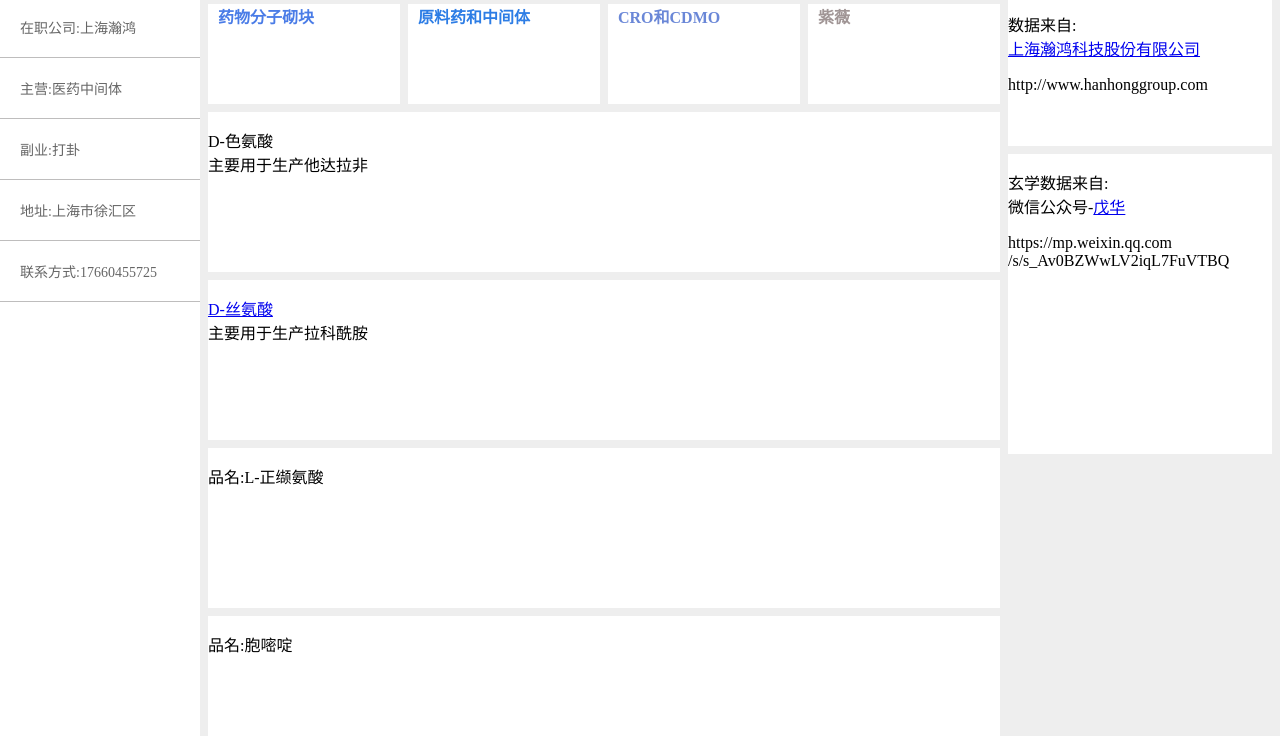
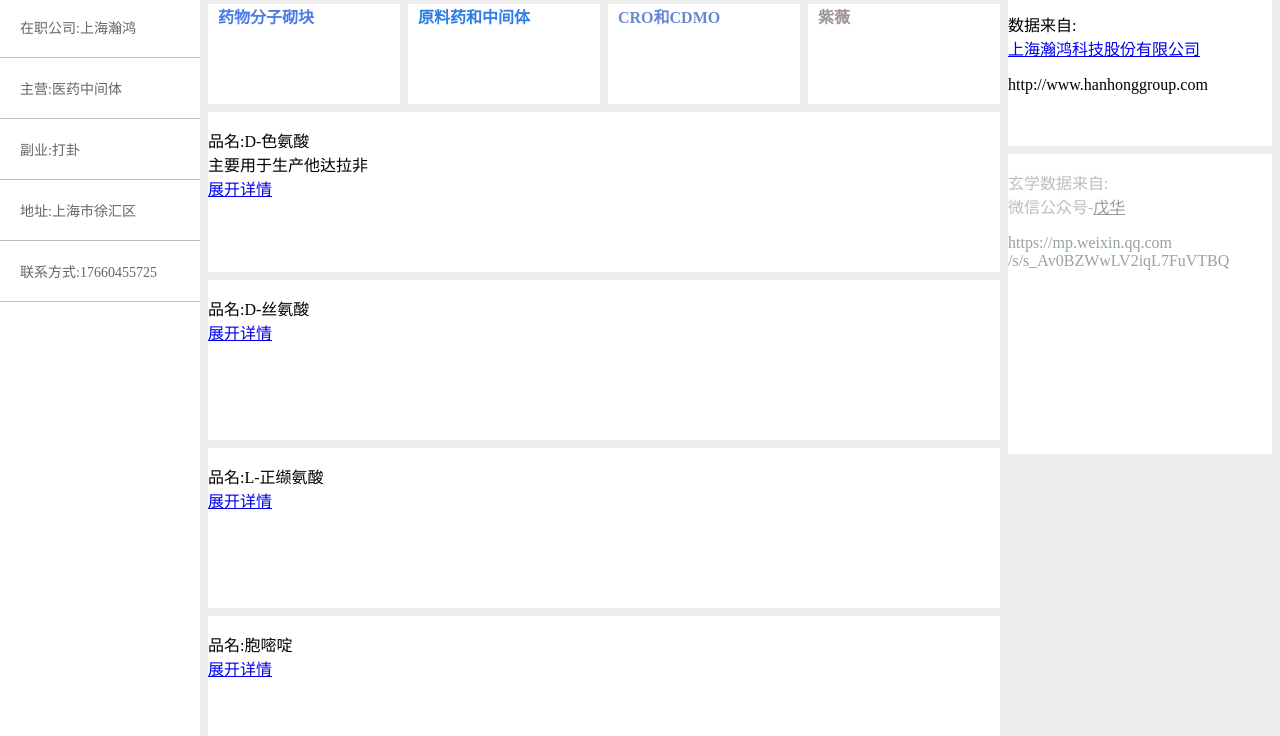
Before and after one commit to Zhongweizheng/A1, a plain HTML site: page index.html in a window 1280 px wide. Shown: the part 64-800 px from the top of the page. Drawn offline with Linux system fonts and the light colour scheme.

Commit message:
Add files via upload

```diff
--- a/index.html
+++ b/index.html
@@ -96,7 +96,7 @@
     <div class="flex1 flex column yinying">
       <!-- 头部栏 -->
       <div style="height: 60px; z-index: 1" class="baise yinying">
-        <h1 style="margin-left: 90px; margin-top: 1px; color: rgb(8, 5, 182)">
+        <h1 style="margin-left: 90px; margin-top: 1px; color: rgb(32, 30, 165)">
           欢迎来到我的主页
         </h1>
       </div>
@@ -152,36 +152,77 @@
           <div class="flex column yinying">
             <!-- 列表项 -->
             <div style="height: 160px" class="baise mgt8 yinying">
-              <p>D-色氨酸<br />
-                主要用于生产他达拉非
+              <p>
+                品名:D-色氨酸<br />
+                主要用于生产他达拉非<br /><a
+                  href="http://www.hanhonggroup.com/data/products_zh-cn/02001.html"
+                  >展开详情</a
+                >
               </p>
             </div>
             <div style="height: 160px" class="baise mgt8 yinying">
-              <p><a
-                href="https://mp.weixin.qq.com/s/yrHpEjOyy5jnXMA4GLHq_w"
-                >D-丝氨酸</a
-              ><br/>主要用于生产拉科酰胺</p>
+              <p>
+                品名:D-丝氨酸<br /><a
+                  href="https://mp.weixin.qq.com/s/348dVixF_kBc07bJGFAPkA"
+                  >展开详情</a
+                >
+              </p>
             </div>
             <div style="height: 160px" class="baise mgt8 yinying">
-              <p>品名:L-正缬氨酸</p>
+              <p>
+                品名:L-正缬氨酸<br /><a
+                  href="https://www.hanhongsci.com/pc/goods_details/product-A08602-index.html"
+                  >展开详情</a
+                >
+              </p>
             </div>
             <div style="height: 160px" class="baise mgt8 yinying">
-              <p>品名:胞嘧啶</p>
+              <p>
+                品名:胞嘧啶<br /><a
+                  href="https://www.hanhongsci.com/pc/goods_details/product-AB06424-index.html"
+                  >展开详情</a
+                >
+              </p>
             </div>
             <div style="height: 160px" class="baise mgt8 yinying">
-              <p>品名:R-3-氨基丁酸</p>
+              <p>
+                品名:R-3-氨基丁酸<br /><a
+                  href="https://www.hanhongsci.com/pc/goods_details/product-AB07246-index.html"
+                  >展开详情</a
+                >
+              </p>
             </div>
             <div style="height: 160px" class="baise mgt8 yinying">
-              <p>品名:L-叔亮氨酸</p>
+              <p>
+                品名:L-叔亮氨酸<br /><a
+                  href="https://www.hanhongsci.com/pc/goods_details/product-A07903-index.html"
+                  >展开详情</a
+                >
+              </p>
             </div>
             <div style="height: 160px" class="baise mgt8 yinying">
-              <p>品名:BOC-哌嗪</p>
+              <p>
+                品名:BOC-哌嗪<br /><a
+                  href="https://www.hanhongsci.com/pc/goods_details/product-B64005-index.html"
+                  >展开详情</a
+                >
+              </p>
             </div>
             <div style="height: 160px" class="baise mgt8 yinying">
-              <p>品名:L-缬氨酸甲酯盐酸盐</p>
+              <p>
+                品名:L-缬氨酸甲酯盐酸盐<br /><a
+                  href="https://www.hanhongsci.com/pc/goods_details/product-A02229-index.html"
+                  >展开详情</a
+                >
+              </p>
             </div>
             <div style="height: 160px" class="baise mgt8 yinying">
-              <p>品名:BOC-L-脯氨酸</p>
+              <p>
+                品名:BOC-L-脯氨酸<br /><a
+                  href="https://www.hanhongsci.com/pc/goods_details/product-A01706-index.html"
+                  >展开详情</a
+                >
+              </p>
             </div>
           </div>
         </div>
@@ -198,13 +239,14 @@
           </div>
           <!-- 消息区 -->
           <div style="height: 300px" class="baise mgt8 yinying">
-            <p>
+            <p style="color: #2e2e334f">
               玄学数据来自:<br />微信公众号-<a
-                href="https://mp.weixin.qq.com/s/s_Av0BZWwLV2iqL7FuVTBQ"
+                href="https://mp.weixin.qq.com/s/-Hn_nxta5Q-iikDzcogm0g"
+                style="color: #999"
                 >戊华</a
               >
             </p>
-            <p>https://mp.weixin.qq.com<br />/s/s_Av0BZWwLV2iqL7FuVTBQ</p>
+            <p style="color: #203a2c77;"">https://mp.weixin.qq.com<br />/s/s_Av0BZWwLV2iqL7FuVTBQ</p>
           </div>
         </div>
       </div>
```
